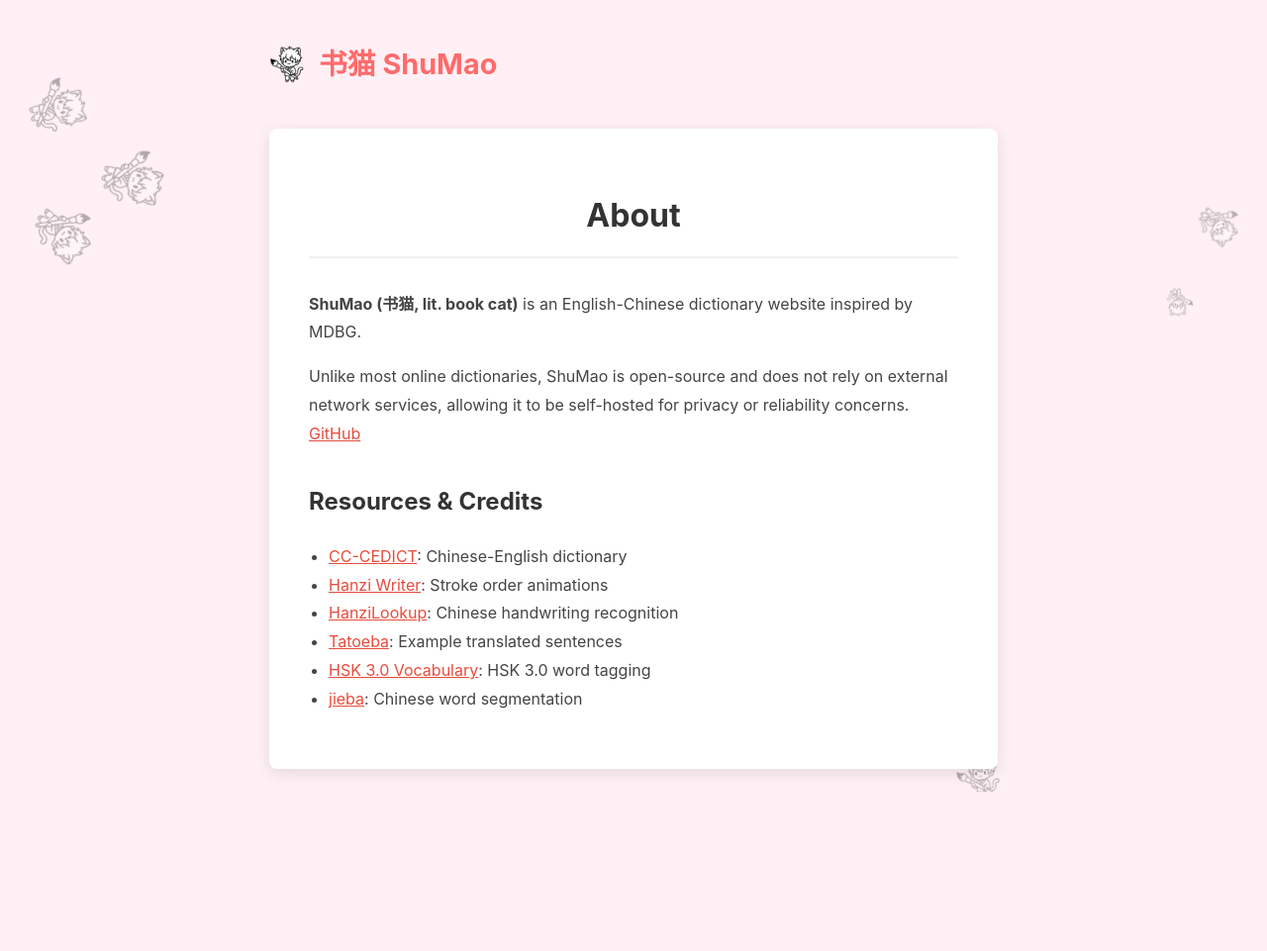
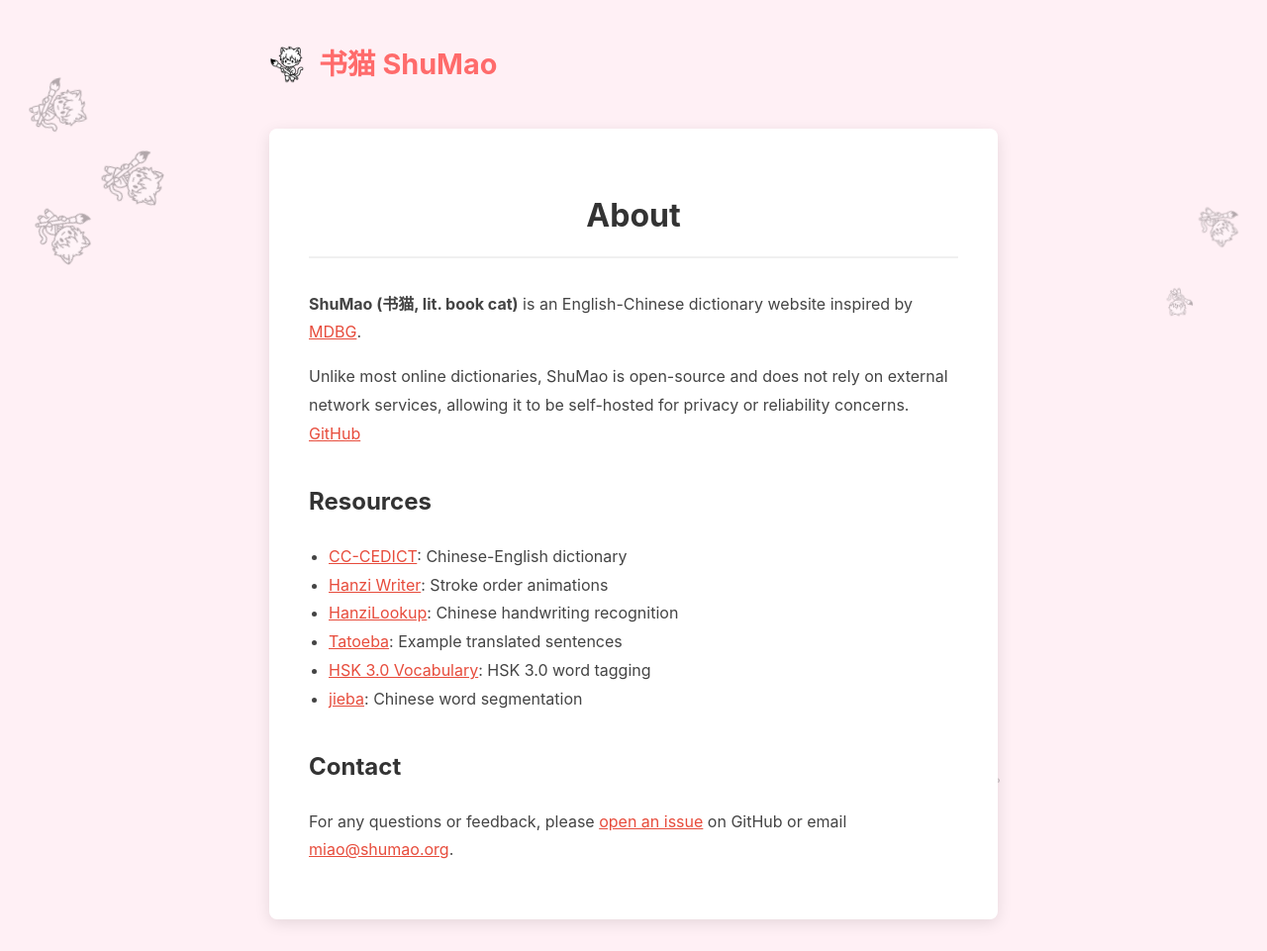
Before and after one commit to DianMaoBingDu/ShuMao, a Flask app: page /about in a window 1280 px wide. Shown: the whole page at 99% size. Before the commit the page ends 800 px from the top, so only its background shows below. Run offline with Flask 3, Linux system fonts and the light colour scheme.

Commit message:
Add contact information

```diff
--- a/templates/about.html
+++ b/templates/about.html
@@ -14,13 +14,14 @@
     <h1 class="page-title">About</h1>
 
     <div class="about-content" style="line-height: 1.8; color: #444;">
-        <p><strong>ShuMao (书猫, lit. book cat)</strong> is an English-Chinese dictionary website inspired by MDBG.</p>
+        <p><strong>ShuMao (书猫, lit. book cat)</strong> is an English-Chinese dictionary website inspired by <a
+                href="https://www.mdbg.net/" style="color: #e74c3c;">MDBG</a>.</p>
 
         <p>Unlike most online dictionaries, ShuMao is open-source and does not rely on external network services,
             allowing it to be self-hosted for privacy or reliability concerns. <a
                 href="https://github.com/DianMaoBingDu/ShuMao" style="color: #e74c3c;">GitHub</a></p>
 
-        <h2 style="margin-top: 2rem; color: #333;">Resources & Credits</h2>
+        <h2 style="margin-top: 2rem; color: #333;">Resources</h2>
         <ul style="padding-left: 20px;">
             <li><a href="https://www.mdbg.net/chinese/dictionary?page=cc-cedict" style="color: #e74c3c;">CC-CEDICT</a>:
                 Chinese-English dictionary</li>
@@ -34,6 +35,12 @@
             <li><a href="https://github.com/fxsjy/jieba" style="color: #e74c3c;">jieba</a>: Chinese word segmentation
             </li>
         </ul>
+
+        <h2 style="margin-top: 2rem; color: #333;">Contact</h2>
+        <p>For any questions or feedback, please <a href="https://github.com/DianMaoBingDu/ShuMao/issues"
+                style="color: #e74c3c;">open an issue</a> on GitHub or email <a href="mailto:miao@shumao.org"
+                style="color: #e74c3c;">miao@shumao.org</a>.</p>
+
     </div>
 </div>
 
```
Also changed, not shown: README.md.
